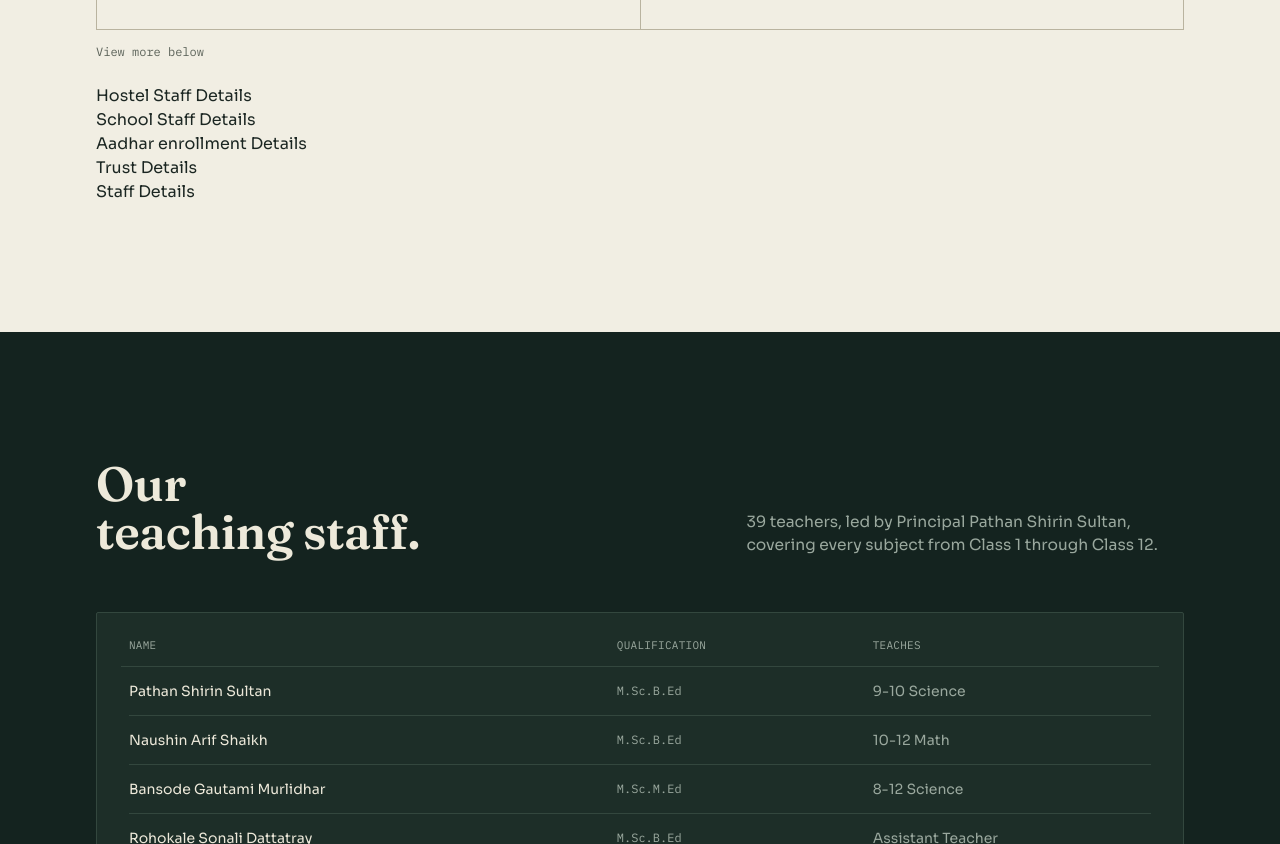
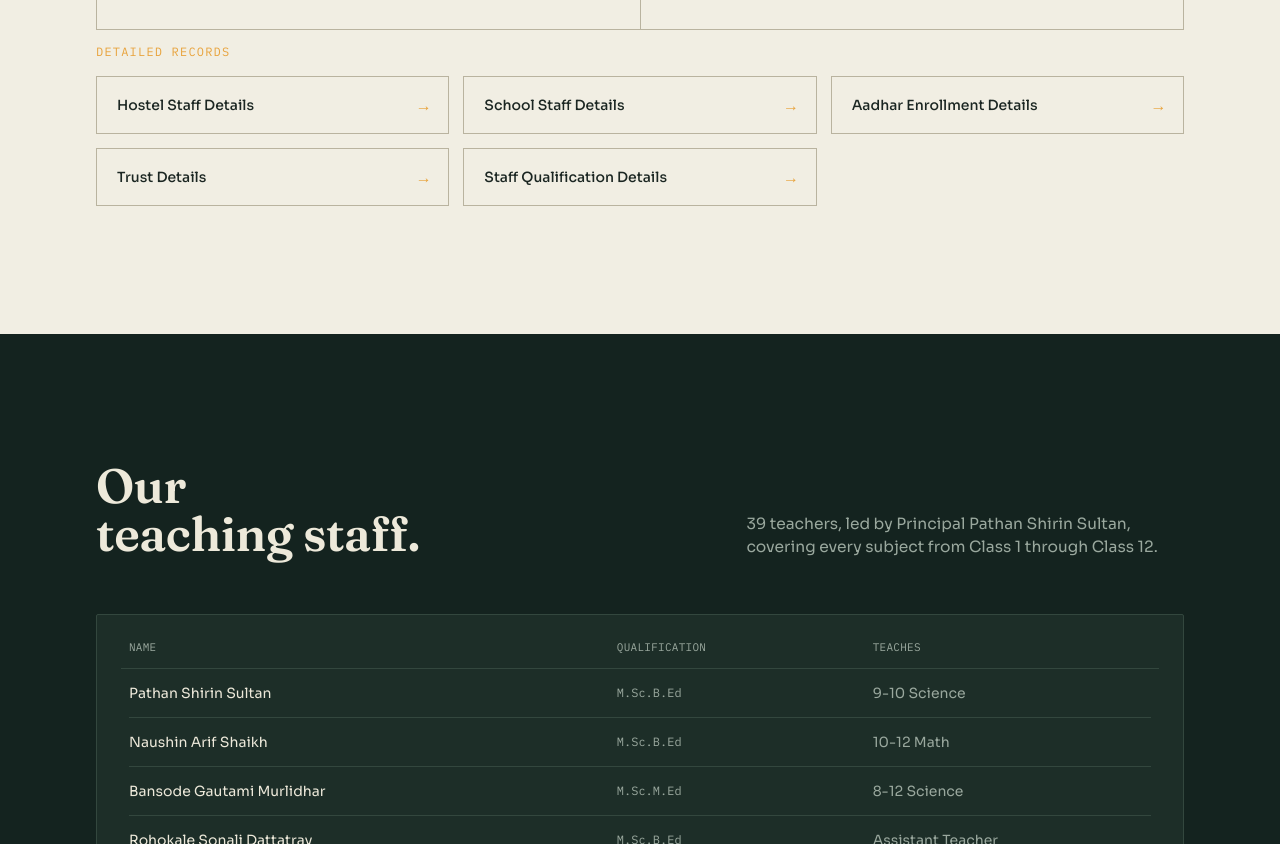
Before and after one commit to izakschool-ahilyanagar/my-school, a plain HTML site: page index.html in a window 1280 px wide. Shown: the part 1920-2764 px from the top of the page. Drawn offline with nearby package versions, Linux system fonts and the light colour scheme.

Commit message:
Add detailed records section with links
Replaced old links with a new section for detailed records.

```diff
--- a/index.html
+++ b/index.html
@@ -293,6 +293,7 @@
     </div>
 </section>
 
+
 <section class="py-24 md:py-32 bg-paper">
   <div class="max-w-6xl mx-auto px-5 sm:px-8">
     <div class="reveal flex justify-between items-end gap-10 flex-wrap mb-14">
@@ -317,15 +318,31 @@
         <div class="flex justify-between py-2.5 text-sm"><span class="text-papertextdim">Hostel rectors</span><span class="font-mono">2 (1 male, 1 female)</span></div>
       </div>
     </div>
-    <p class="text-xs text-papertextdim font-mono">View more below</p>
-<br>
-      <a href="1.html">Hostel Staff Details</a>
-<br>
-      <a href="2.html">School Staff Details</a><br>
-      <a href="4.html">Aadhar enrollment Details</a><br>
-      <a href="5.html">Trust Details</a><br>
-      <a href="6.html">Staff Details</a>
-<br>
+    <div class="reveal">
+      <p class="font-mono text-xs uppercase tracking-widest text-gold mb-4">Detailed records</p>
+      <div class="grid grid-cols-1 sm:grid-cols-2 md:grid-cols-3 gap-3.5">
+        <a href="1.html" class="detail-link group flex items-center justify-between gap-4 bg-paper border border-rulelight px-5 py-4 text-papertext hover:border-gold transition-colors">
+          <span class="text-sm font-medium">Hostel Staff Details</span>
+          <span class="font-mono text-gold text-base transition-transform group-hover:translate-x-1">→</span>
+        </a>
+        <a href="2.html" class="detail-link group flex items-center justify-between gap-4 bg-paper border border-rulelight px-5 py-4 text-papertext hover:border-gold transition-colors">
+          <span class="text-sm font-medium">School Staff Details</span>
+          <span class="font-mono text-gold text-base transition-transform group-hover:translate-x-1">→</span>
+        </a>
+        <a href="4.html" class="detail-link group flex items-center justify-between gap-4 bg-paper border border-rulelight px-5 py-4 text-papertext hover:border-gold transition-colors">
+          <span class="text-sm font-medium">Aadhar Enrollment Details</span>
+          <span class="font-mono text-gold text-base transition-transform group-hover:translate-x-1">→</span>
+        </a>
+        <a href="5.html" class="detail-link group flex items-center justify-between gap-4 bg-paper border border-rulelight px-5 py-4 text-papertext hover:border-gold transition-colors">
+          <span class="text-sm font-medium">Trust Details</span>
+          <span class="font-mono text-gold text-base transition-transform group-hover:translate-x-1">→</span>
+        </a>
+        <a href="6.html" class="detail-link group flex items-center justify-between gap-4 bg-paper border border-rulelight px-5 py-4 text-papertext hover:border-gold transition-colors">
+          <span class="text-sm font-medium">Staff Qualification Details</span>
+          <span class="font-mono text-gold text-base transition-transform group-hover:translate-x-1">→</span>
+        </a>
+      </div>
+    </div>
   </div>
 </section>
 
```
